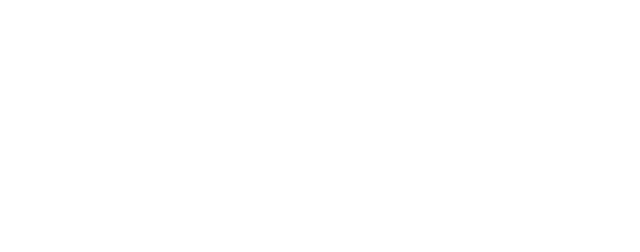
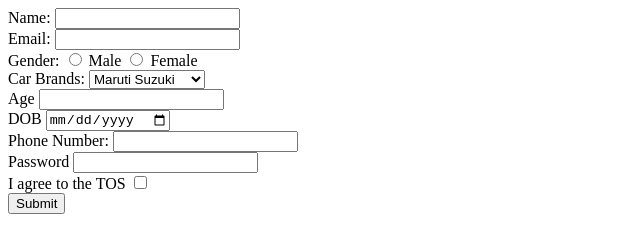
Before and after one commit to acciojob/signup-form-car-Juhi-Vyas, a website: page main.html in a window 1280 px wide. Shown: the whole page, without its empty margins (0-640 px from the left). Drawn offline with Linux system fonts and the light colour scheme.

Commit message:
created a submission

```diff
--- a/main.html
+++ b/main.html
@@ -8,6 +8,44 @@
 
 <body>
 	<!-- the entire body must be written by student -->
+	<form method="post">
+		<label for="name">Name:</label>
+		<input type="text" id="name" required>
+		<br>
+		<label for="email">Email:</label>
+		<input type="email" id="email" required>
+		<br>
+		<label for="gender">Gender:</label>
+		<input type="radio" id="gender_m" name="gender" required>
+		<label for="gender">Male</label>
+		<input type="radio" id="gender_f" name="gender" required>
+		<label for="gender">Female</label>
+		<br>
+		<label for="cars">Car Brands:</label>
+		<select id="cars" aria-required="true" >
+			<option >Maruti Suzuki</option>
+			<option>Hyundai</option>
+			<option>BMW</option>
+			<option>Mercedes-Benz</option>
+		</select>
+		<br>
+		<label for="age">Age</label>
+		<input type="number" id="age" required>
+		<br>
+		<label for="dob">DOB</label>
+		<input type="date" id="dob" required>
+		<br>
+		<label for="tel">Phone Number:</label>
+		<input type="tel" id="tel">
+		<br>
+		<label for="password">Password</label>
+		<input type="password" id="password" required>
+		<br>
+		<label>I agree to the TOS</label>
+		<input type="checkbox" id="tos" required>
+		<br>
+		<button>Submit</button>
+	</form>
     <script type="text/javascript" src="./script.js">
 </script>
 
```
